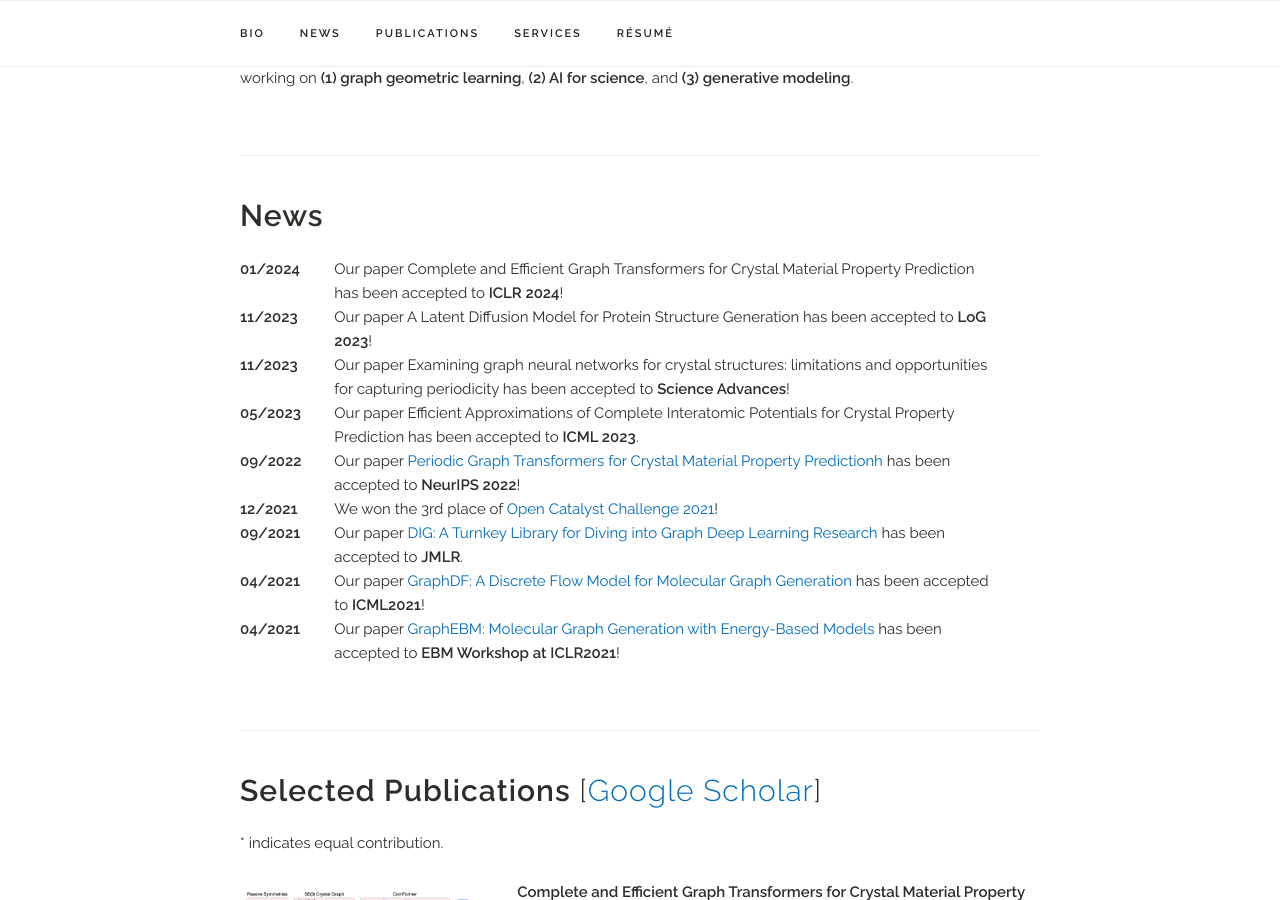
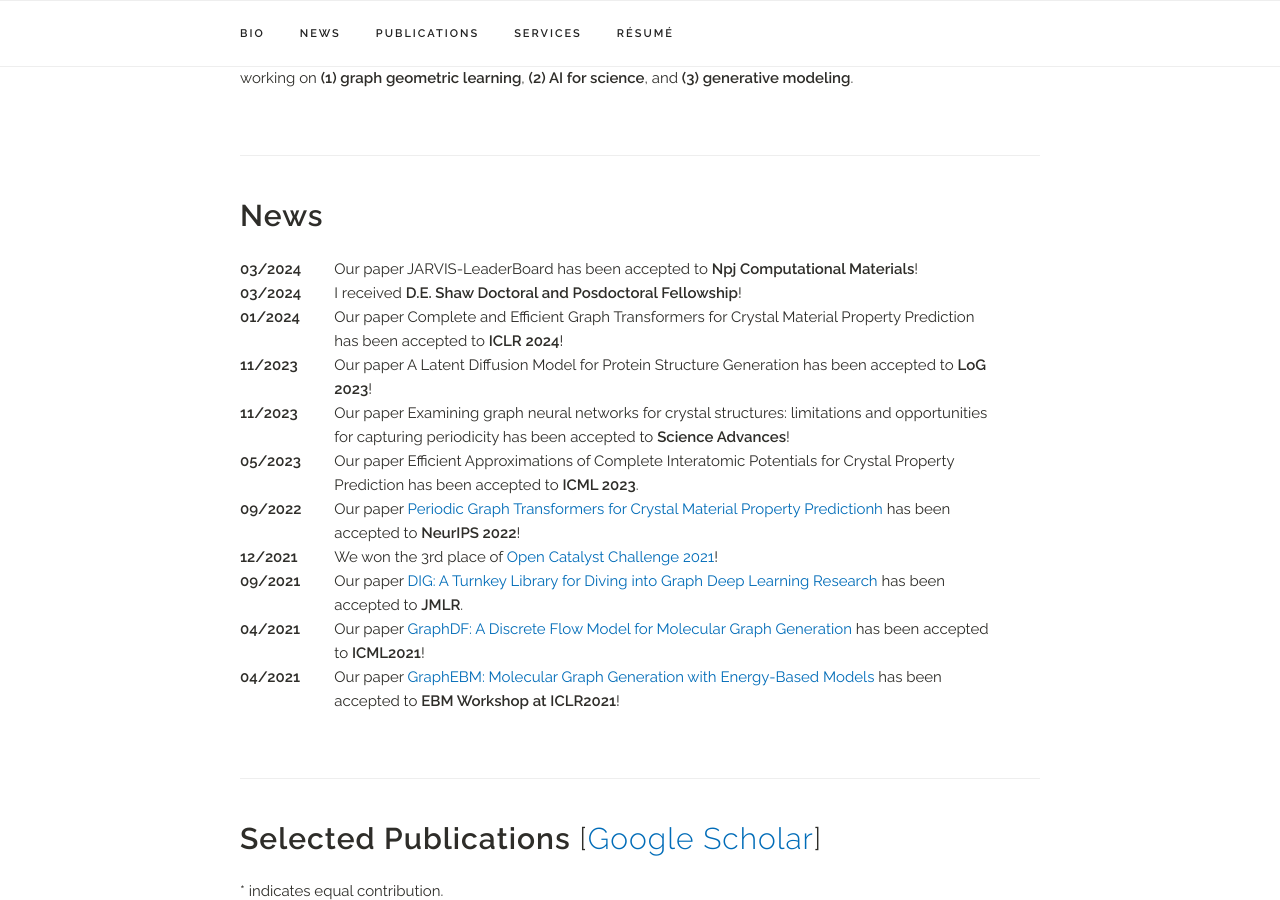
Before and after one commit to YKQ98/YKQ98.github.io, a Jekyll site: the page built from index.html, in a window 1280 px wide and 900 px high, scrolled down 572 px. Built offline with Jekyll 4.4.1, drawn with Linux system fonts in a browser that asks for light colours; a style sheet for code colours, icons or effects is not loaded.

Commit message:
Update news.yaml

```diff
--- a/_data/news.yaml
+++ b/_data/news.yaml
@@ -1,4 +1,11 @@
 news:
+
+- title: "Our paper JARVIS-LeaderBoard has been accepted to <b>Npj Computational Materials</b>!"
+  date: "03/2024"
+
+- title: "I received <b>D.E. Shaw Doctoral and Posdoctoral Fellowship</b>!"
+  date: "03/2024"
+
 - title: "Our paper Complete and Efficient Graph Transformers for Crystal Material Property Prediction has been accepted to <b>ICLR 2024</b>!"
   date: "01/2024"
 
```
